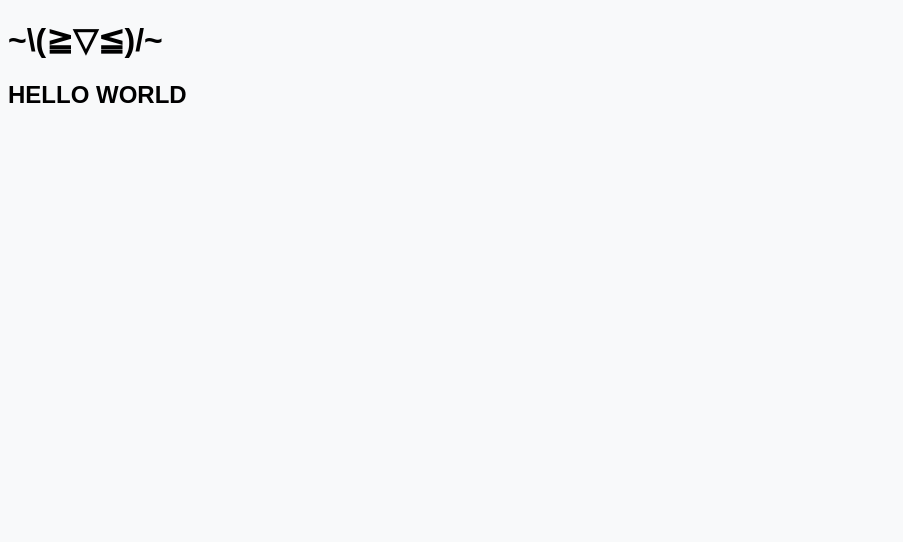
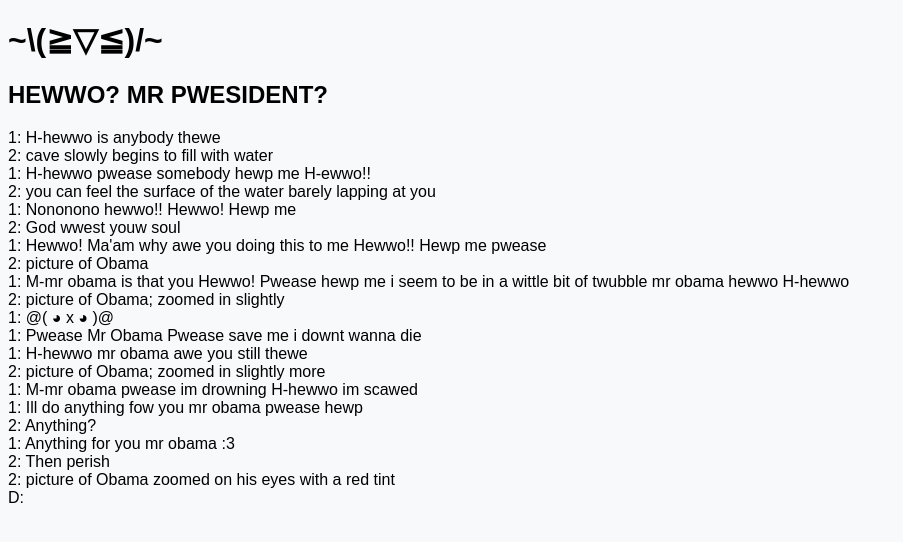
Before and after one commit to imd1005-web-development-winter-2023/assignment-00-NurpoHB, a plain HTML site: page index.html in a window 1280 px wide. Shown: the whole page, without its empty margins (0-903 px from the left). Drawn offline with Linux system fonts and the light colour scheme.

Commit message:
added body text

```diff
--- a/index.html
+++ b/index.html
@@ -10,7 +10,28 @@
   <body>
     <main>
       <h1>~\(≧▽≦)/~</h1>
-      <h2>HELLO WORLD</h2>
+      <h2>HEWWO? MR PWESIDENT?</h2>
+      <p>1: H-hewwo is anybody thewe<br>
+        2: cave slowly begins to fill with water<br>
+        1: H-hewwo pwease somebody hewp me H-ewwo!!<br>
+        2: you can feel the surface of the water barely lapping at you<br>
+        1: Nononono hewwo!! Hewwo! Hewp me<br>
+        2: God wwest youw soul<br>
+        1: Hewwo! Ma'am why awe you doing this to me Hewwo!! Hewp me pwease<br>
+        2: picture of Obama<br>
+        1: M-mr obama is that you Hewwo! Pwease hewp me i seem to be in a wittle bit of twubble mr obama hewwo H-hewwo<br>
+        2: picture of Obama; zoomed in slightly<br>
+        1: @( ◕ x ◕ )@<br>
+        1: Pwease Mr Obama Pwease save me i downt wanna die<br>
+        1: H-hewwo mr obama awe you still thewe<br>
+        2: picture of Obama; zoomed in slightly more<br>
+        1: M-mr obama pwease im drowning H-hewwo im scawed<br>
+        1: Ill do anything fow you mr obama pwease hewp<br>
+        2: Anything?<br>
+        1: Anything for you mr obama :3<br>
+        2: Then perish<br>
+        2: picture of Obama zoomed on his eyes with a red tint<br>
+        D:</p>
     </main>
   </body>
 </html>
```
